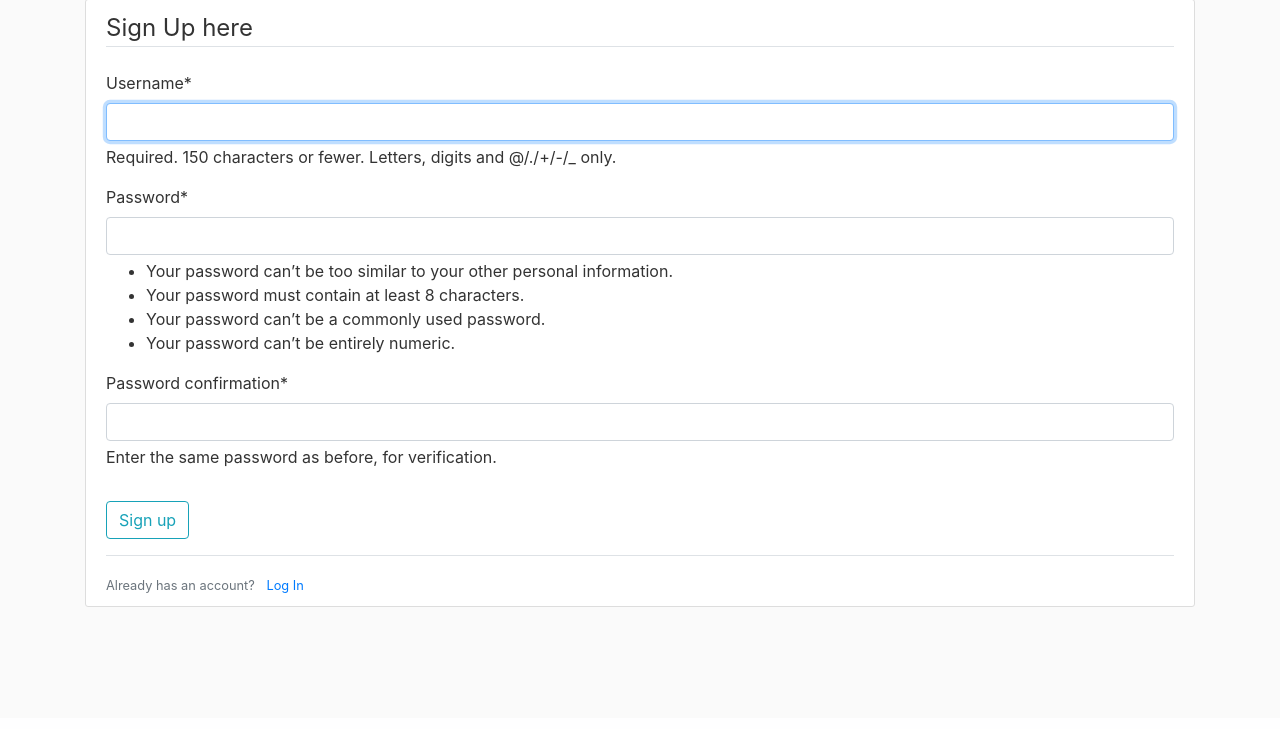
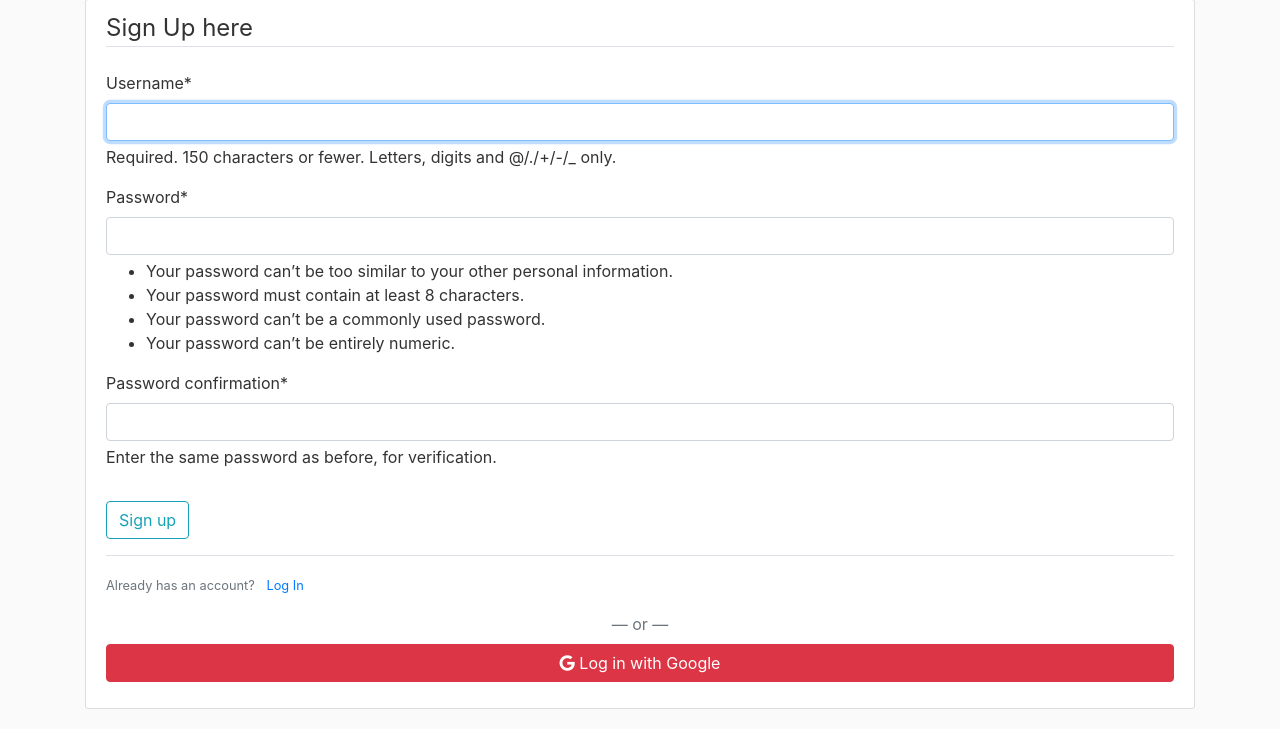
Before and after one commit to yueeez-c/Hoos-mart, a Django app: page /signup/ in a window 1280 px wide. Shown: the part 82-811 px from the top of the page. Before the commit the page ends 689 px from the top, so only its background shows below. Run offline with Django 5.2, Linux system fonts and the light colour scheme; some libraries are stand-ins or nearby versions.

Commit message:
fixing google auth mismatch url

```diff
--- a/user/templates/user/signup.html
+++ b/user/templates/user/signup.html
@@ -1,5 +1,7 @@
 {% extends "home/base.html"%}
 {% load crispy_forms_tags %}
+{% load socialaccount %}  {# <-- needed for provider_login_url #}
+
 {% block content %}
 		<div class="content-section">
 			<form method ="POST">
@@ -17,5 +19,12 @@
 					Already has an account? <a class="ml-2"  href="{%url 'login'%}"> Log In</a>
 				</small>
 			</div>
+			<div class="text-center my-3">
+		        <p class="text-muted mb-2">— or —</p>
+		        <a href="{% provider_login_url 'google' %}" class="btn btn-danger btn-block">
+		            <i class="fab fa-google"></i> Log in with Google
+		        </a>
+		    </div>
 		</div>
+		<link rel="stylesheet" href="https://cdnjs.cloudflare.com/ajax/libs/font-awesome/6.0.0/css/all.min.css">
 {%endblock content%}
```
Also changed, not shown: db.sqlite3.
